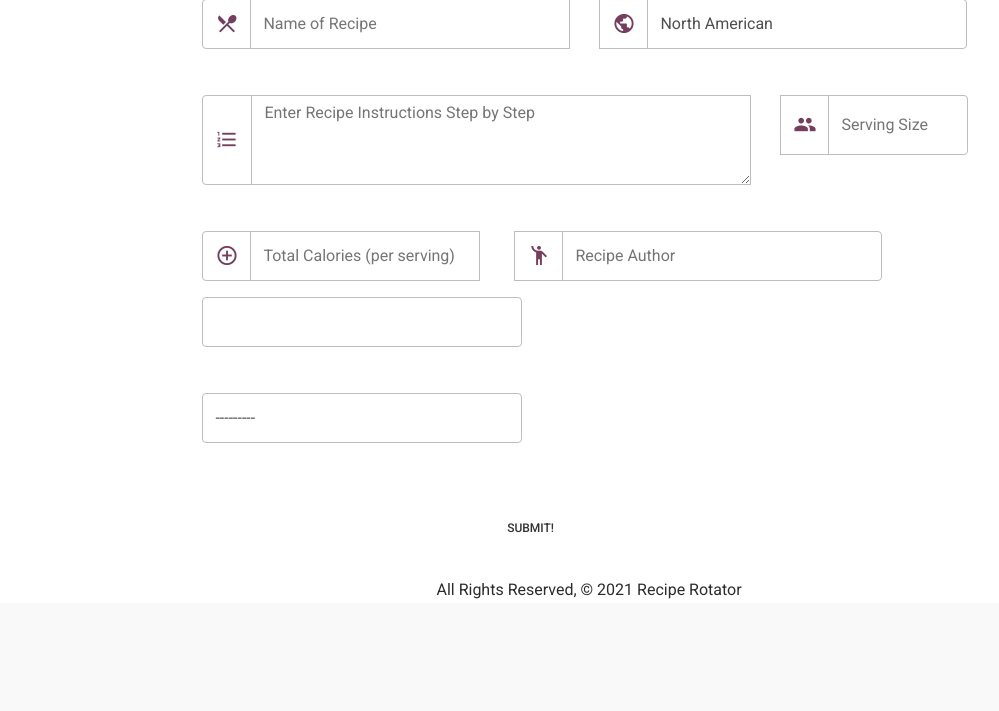
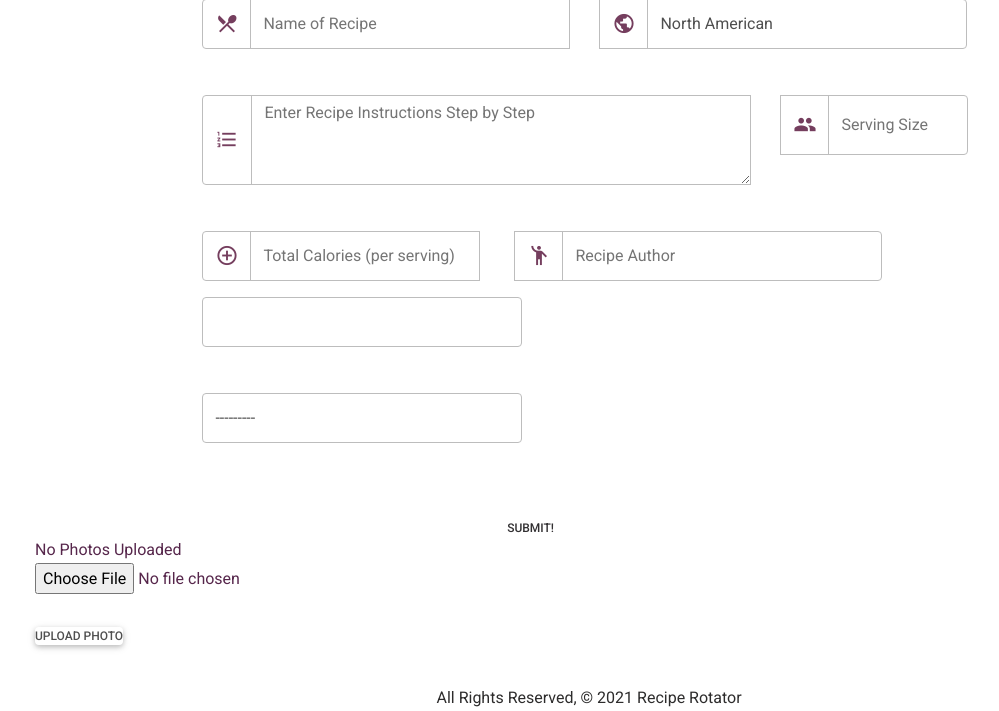
Before and after one commit to oleomark/RecipeRotator, a Django app: page /recipes/create/ in a window 1280 px wide; the page is wider, and only the part inside the window is pictured. Shown: the part 234-945 px from the top of that part, without its empty margins (47-1046 px from the left). Before the commit the page ends 833 px from the top of that part, so only its background shows below. Run offline with Django 3.2, Linux system fonts and the light colour scheme; the visitor is signed in with stand-in values (Sample User, id 1); data comes from the database, SQL or seed files in the repository; data that the repository does not hold is empty; some libraries are stand-ins or nearby versions; some web fonts are replaced.

Commit message:
updates recipe forms

```diff
--- a/reciperotator/main_app/templates/main_app/recipe_form.html
+++ b/reciperotator/main_app/templates/main_app/recipe_form.html
@@ -48,4 +48,15 @@
     </div>
     <input type="submit" value="Submit!" class="btn edit-btn btn-outline-info">
   </form>
+  {% for photo in recipe.photo_set.all %}
+  <img src="{{ photo.url }}">
+{% empty %}
+  <div>No Photos Uploaded</div>
+{% endfor %}
+<form action="{% url 'add_photo' recipe.id %}" enctype="multipart/form-data" method="POST">
+  {% csrf_token %}
+  <input type="file" name="photo-file">
+  <br><br>
+  <input type="submit" class="btn" value="Upload Photo">
+</form>
 {% endblock %}
--- a/reciperotator/main_app/templates/recipes/index.html
+++ b/reciperotator/main_app/templates/recipes/index.html
@@ -8,7 +8,7 @@
 
     <div class="card index-card" style="width: 17rem;">
         {% for photo in recipe.photo_set.all %}
-            <img src="{{ photo.url }}">
+            <img src="{{ photo.url }}" class="card-img-top">
         {% empty %}
         <img
         src="https://imgur.com/ephVgQ7.jpeg"
```
Also changed, not shown: reciperotator/main_app/templates/recipes/detail.html (+9 -1 lines), reciperotator/main_app/migrations/0013_auto_20210526_2141.py (added).
